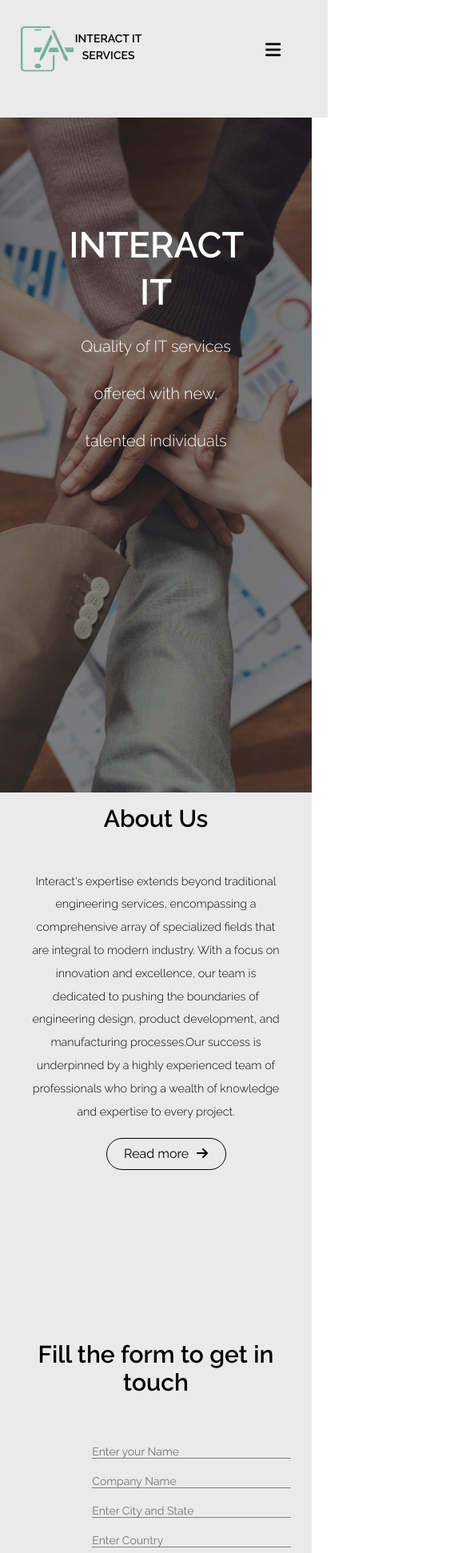
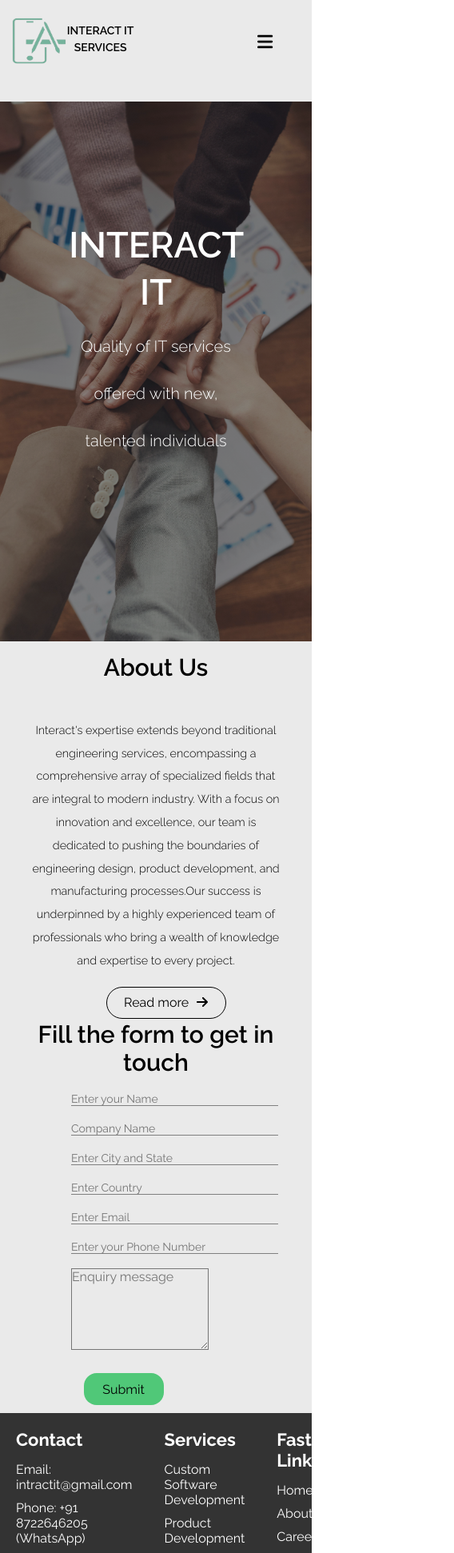
Before and after one commit to INITWAVE24/INITWAVE, a React (Vite) app: page / in a window 390 px wide. Shown: the top 1942 px of the page at 80% size, 568 px wide, since content can reach past the window. Built offline with nearby package versions, Linux system fonts and the light colour scheme.

Commit message:
first commit

```diff
--- a/src/App.css
+++ b/src/App.css
@@ -1,5 +1,10 @@
 @import url('https://fonts.googleapis.com/css2?family=Raleway:ital,wght@0,100..900;1,100..900&display=swap');
 
+html,body{
+width:100%;
+/* height: 100%; */
+overflow-x: hidden;
+}
 *{
   font-family: "Raleway", sans-serif;
   margin: 0;
@@ -14,16 +19,6 @@ box-shadow: rgba(17, 12, 46, 0.15) 0px 48px 100px 0px;
 
 }
 
-/* .navbar{
-  position: relative;
-  background-color: #eaeaea;
-  width: 100%;
-  height: 100px;
-  display: flex;
-  align-items: center;
-  justify-content: space-between;
-
-} */
 
 
 .logo{
@@ -69,7 +64,7 @@ box-shadow: rgba(17, 12, 46, 0.15) 0px 48px 100px 0px;
 .navbar {
   position: relative;
   background-color: #eaeaea;
-  width: 100%;
+  width: auto;
   height: 100px;
   display: flex;
   align-items: center;
@@ -139,7 +134,7 @@ background-color: #eaeaea;
   border: none;
   text-align: center;
   color: #000;
-  margin: 15px;
+
   font-size: 1em;
 }
 .forms input,textarea:focus{
@@ -200,7 +195,7 @@ background-color: #eaeaea;
 
 .about-container {
   position: relative;
-  height: 50vh;
+  height: 75vh;
 display: flex;
 flex-direction: column;
 flex-direction: column;
@@ -322,16 +317,16 @@ align-items: center;
 
 }
 .about-container button{
-  margin-top: 3em;
-  margin-left: 45vw;
+
   width: 150px;
   text-align: center;
   border-radius: 35px;
   height: 40px;
   font-size: 1rem;
-  border: none;
   border: 1px solid black;
- background-color: #eaeaea;;
+ background-color: #eaeaea;
+ margin-left: 34vw;
+ margin-top: 18px;
 }
 .arrow-icon{
   margin-left: 10px;
@@ -340,30 +335,10 @@ align-items: center;
 
 .contact{
 display: flex;
+justify-content: center;
+align-items: center;
+}
 
-
-}
-.contact-col1{
-  margin-left: 20px;
-  flex-basis: 70%;
-  width: 900px;
-
-}
-.contact-col1 p{
-  margin-top: 7vh;
-line-height: 1.5;
-margin-bottom: 30px;
-font-size: 1.2em;
-font-weight: 300;
-}
-.contact-col1 ul li {
-  width:30vw;
-height: 40px;
-padding: 10px;
-font-size: 20px;
-font-weight: 450;
-
-}
 .font-icon p{
   display: flex;
   margin-top:-40px ;
@@ -371,10 +346,9 @@ font-weight: 450;
 
 .contact-col2{
   margin-top: 7vh;
-  max-width: 800px;
-  width: 70%;
-  flex-basis: 50%;
-  margin-left: 31vw;
+  flex-basis: 30%;
+margin-left: 8%;
+
 }
 .contact-head{
   font-size: 30px;
@@ -408,7 +382,7 @@ padding: 10px;
 }
 
 .footer-section h2 {
-  font-size: 24px;
+  font-size: 22px;
   margin-bottom: 15px;
 }
 
@@ -612,7 +586,7 @@ border-left: 1px solid black;
   .navbar {
     flex-direction: column;
     height: 15vh;
-    padding: 10px;
+
   }
 
   .logo-div {
@@ -659,6 +633,7 @@ border-left: 1px solid black;
   }
 
   .Services {
+    width: 80%;
     display: none;
   }
 
@@ -666,17 +641,12 @@ border-left: 1px solid black;
   .mobile-menu-contents.open {
     display: block;
   }
-  .about-container{
-    height: 75vh;
-    }
+
     .about div{
   font-size: 0.9em;
   font-weight: 300;
 }
-.about-container button{
-  margin-left: 34vw;
-  margin-top: 18px;
-}
+
 
 .forms input,textarea{
   margin-bottom: 18px;
@@ -716,4 +686,29 @@ border-left: 1px solid black;
   flex-basis: 70%;
 
 }
+
+.text-div span{
+  line-height: 0;
+
+
 }
+.background1 {
+  height: 80vh;
+}
+.contact-col2{
+  margin-top: 5%;
+  margin-left: 20vw;
+}
+.contact-head{
+
+  margin-top: 0;
+}
+.about-container{
+  height: 55vh;
+}
+
+
+.footer {
+  padding: 20px 0;
+}
+}
--- a/src/Components/Footer.jsx
+++ b/src/Components/Footer.jsx
@@ -3,6 +3,7 @@ import '../App.css';
 
 function Footer() {
   return (
+
     <footer className="footer">
       <div className="footer-content">
         <div className="footer-section">
--- a/src/main.jsx
+++ b/src/main.jsx
@@ -22,7 +22,6 @@ const router=createBrowserRouter(createRoutesFromElements(
 <Route path='' element={<Services/>}/>
 <Route path='/careers' element={<Career/>}/>
 <Route path='' element={<Contact/>}/>
-
 </Route>
 
 ))
```
